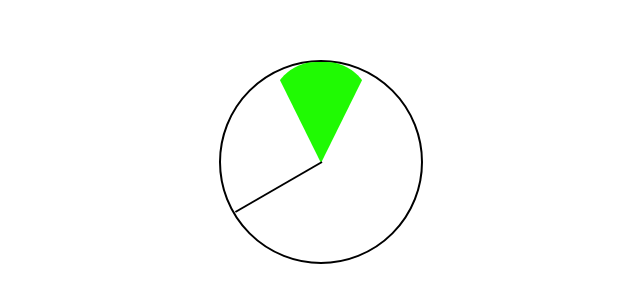
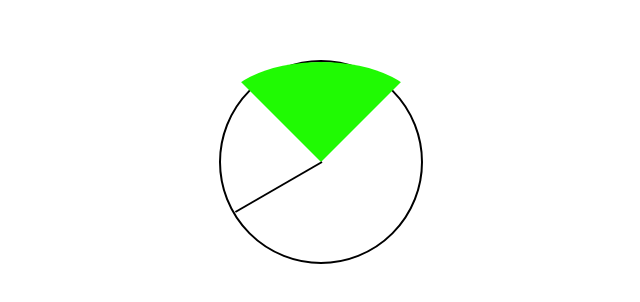
Before and after one commit to Virtualis9/reddead-minigame, a website: page Index.html in a window 1280 px wide. Shown: the part 238-540 px from the top of the page, without its empty margins (319-959 px from the left). Drawn offline with Linux system fonts and the light colour scheme.

Commit message:
updated css

```diff
--- a/Index.html
+++ b/Index.html
@@ -29,7 +29,8 @@
       border: 2px solid black;
       border-radius: 50%;
       position: relative;
-      background-color: rgb(255, 255, 255);
+      background-color: transparent;
+      z-index: 1;
     }
 
     .line {
@@ -41,7 +42,7 @@
       left: 50%;
       bottom: 50%;
       animation: spin 3s infinite linear;
-      z-index: 1;
+      z-index: 2;
 
     }
 
@@ -50,14 +51,15 @@
       width: 0px;
       height: 0px;
       border-width: 0 200px 200px 0;;
-      border-left: 50px solid transparent;
-      border-right: 50px solid transparent;
-      border-bottom-left-radius: 45%;
-      border-bottom-right-radius: 45%;
-      border-bottom: 101px solid rgb(32, 250, 3);
+      border-left: 100px solid transparent;
+      border-right: 100px solid transparent;
+      border-bottom-left-radius: 50%;
+      border-bottom-right-radius: 50%;
+      border-bottom: 100px solid rgb(32, 250, 3);
       rotate: 180deg;
-      z-index: 2;
+      z-index: 0;
       border-style: solid;
+
     }
 
 
```
